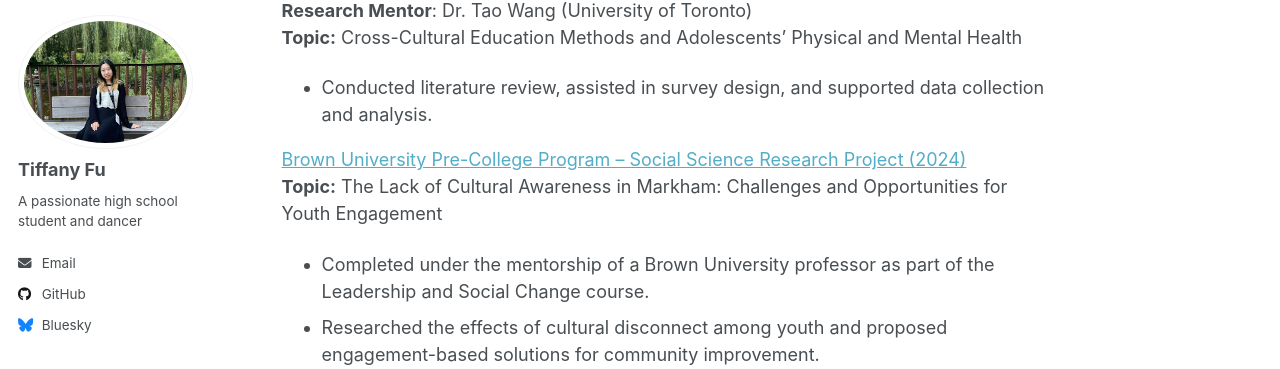
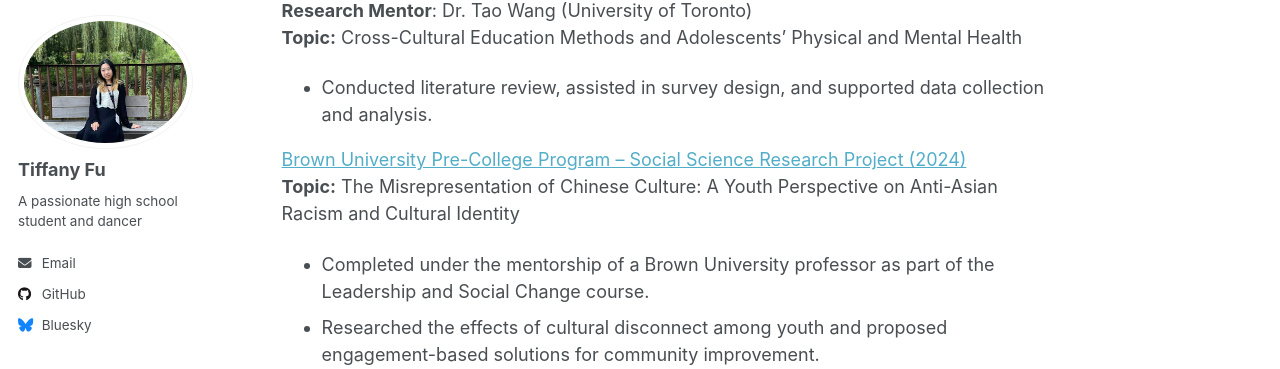
Before and after one commit to TiffanyJTFu/TiffanyFu, a Jekyll site: the page built from _pages/about.md, in a window 1280 px wide and 900 px high, scrolled down 2216 px. Shown: the part 84-453 px from the top of the window. Built offline with Jekyll 4.4.1, drawn with Linux system fonts in a browser that asks for light colours; a script that is not in the unit is left out.

Commit message:
Update about.md

```diff
--- a/_pages/about.md
+++ b/_pages/about.md
@@ -40,7 +40,7 @@ Her academic interests span **political science**, **psychology**, **economics**
 * Conducted literature review, assisted in survey design, and supported data collection and analysis.
 
 <a href="https://tiffanyjtfu.github.io/TiffanyFu/teaching/SocialScienceResearchProject" target='_blank'>Brown University Pre-College Program – Social Science Research Project (2024)</a>
-<br>**Topic:** The Lack of Cultural Awareness in Markham: Challenges and Opportunities for Youth Engagement
+<br>**Topic:** The Misrepresentation of Chinese Culture: A Youth Perspective on Anti-Asian Racism and Cultural Identity
 * Completed under the mentorship of a Brown University professor as part of the Leadership and Social Change course.
 * Researched the effects of cultural disconnect among youth and proposed engagement-based solutions for community improvement.
 
```
